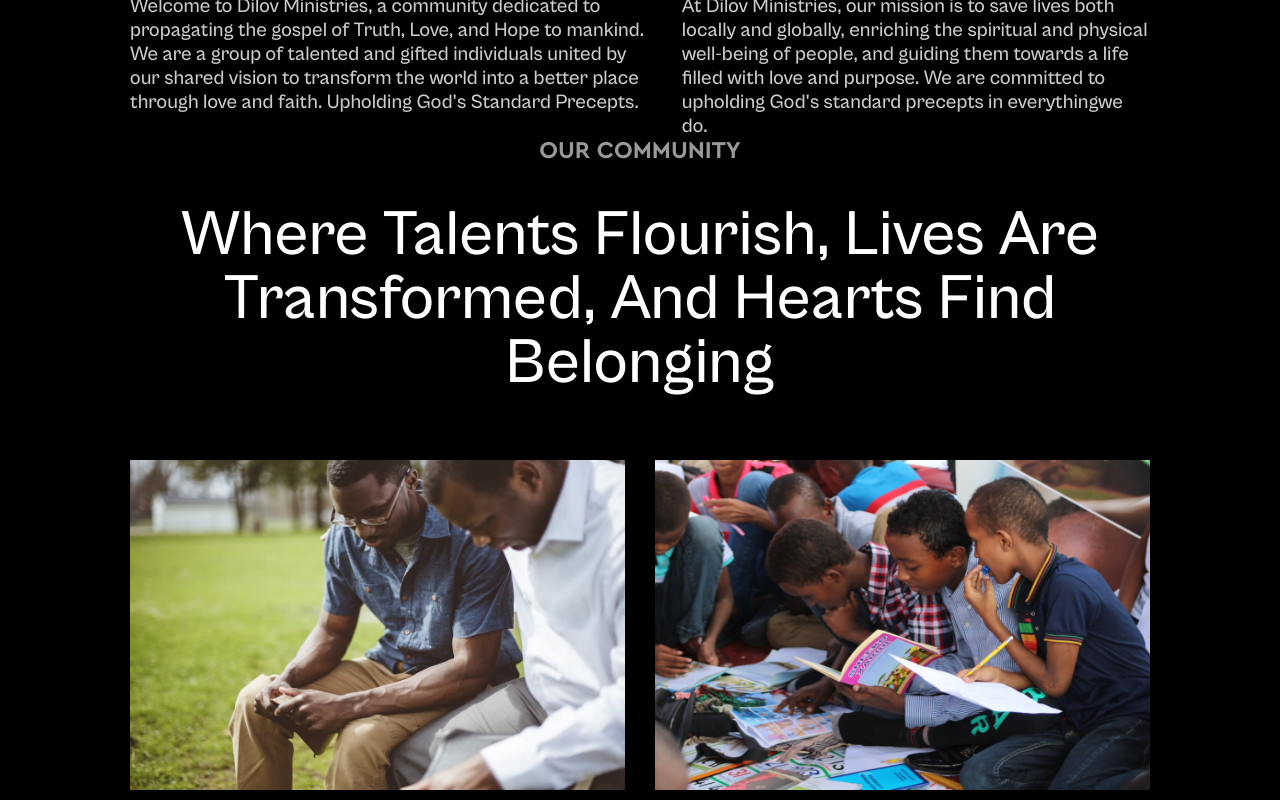
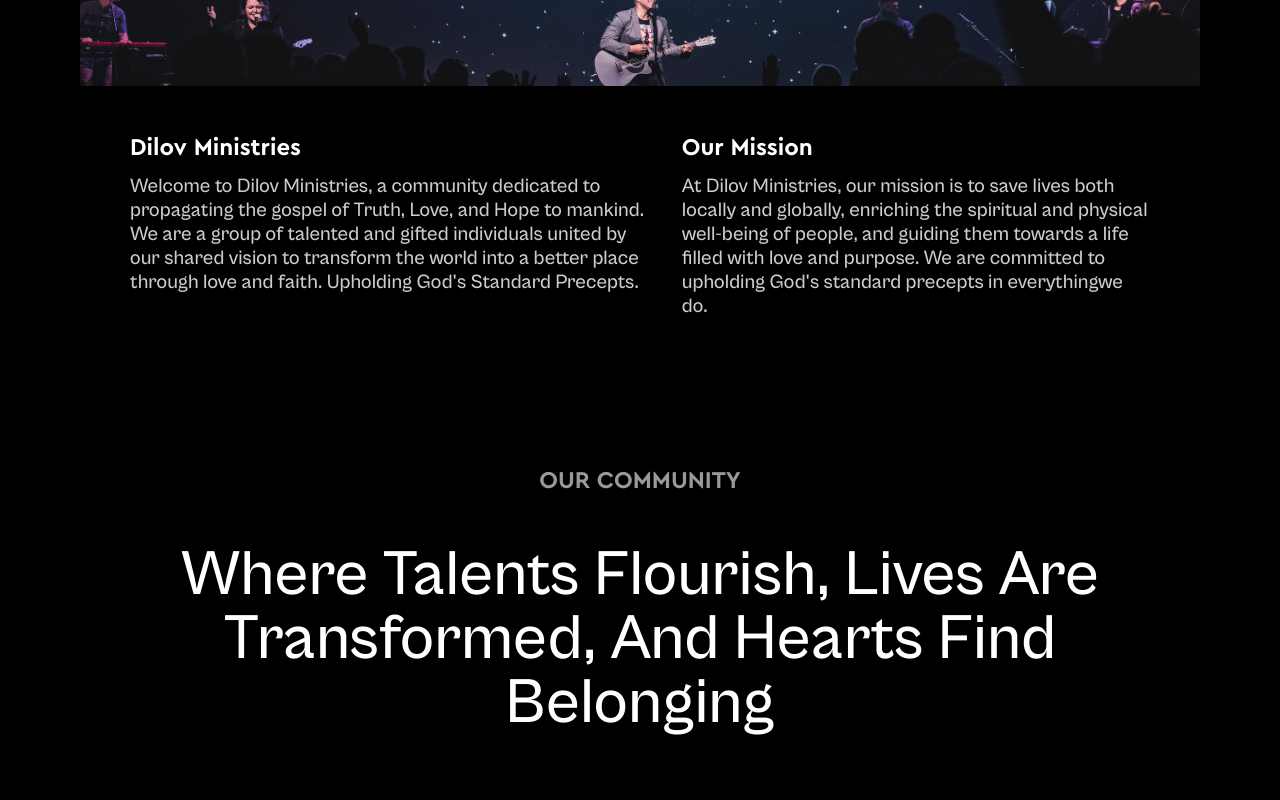
Before and after one commit to layefaa/dilovminsity.com, a Next.js app: page / in a window 1280 px wide. Shown: the part 1500-2300 px from the top of the page. Built offline with nearby package versions, Linux system fonts and the light colour scheme.

Commit message:
landing page desktop view- done

```diff
--- a/src/app/(website)/layout.tsx
+++ b/src/app/(website)/layout.tsx
@@ -13,7 +13,7 @@ export default function RootLayout({children,}: { children: React.ReactNode }) {
       <MenuContextProvider>
         <LazyMotion features={domAnimation}>
           <Header/>
-          <main className={`${CabinetGrotesk.className} leading-[120%] text-20 min-h-screen w-full  px-24 sm:px-40 md:px-48 lg:px-80`}>
+          <main className={`${CabinetGrotesk.className} mb-[15rem] leading-[120%] text-20 min-h-screen w-full  px-24 sm:px-40 md:px-48 lg:px-80`}>
             {children}
           </main>
           <Footer/>
--- a/src/app/(website)/page.tsx
+++ b/src/app/(website)/page.tsx
@@ -2,11 +2,11 @@ import {AboutChurch, Hero, OurCommunities, OurObjectives} from "@/components/tem
 
 export default function Home() {
   return (
-      <>
+      <div className={'flex flex-col gap-y-[15rem]'}>
         <Hero/>
         <AboutChurch/>
         <OurCommunities/>
         <OurObjectives/>
-      </>
+      </div>
   )
 }
--- a/src/components/atoms/NavLink.tsx
+++ b/src/components/atoms/NavLink.tsx
@@ -15,7 +15,7 @@ const NavLinks = ({route, name,clickEvent}: ILink) => {
         <m.div variants={childVariants}>
           <Link
               onClick={clickEvent}
-              className={`leading-[2.5rem] underline underline-offset-[1rem] hover:text-dm-primary-green text-24 ${currentRoute === route ? "text-dm-primary-green " : "text-dm-primary-white"}`}
+              className={`leading-[2.5rem] underline underline-offset-[1rem] hover:text-dm-primary-green text-32 ${currentRoute === route ? "text-dm-primary-green " : "text-dm-primary-white"}`}
               href={route}>
             {name}
           </Link>
--- a/src/components/organisms/FooterBar.tsx
+++ b/src/components/organisms/FooterBar.tsx
@@ -2,7 +2,7 @@ import {Socials} from "@/components/molecules";
 
 const FooterBar = () => {
   return (
-      <div className={'flex justify-between'}>
+      <div className={'flex justify-between text-16 text-dm-secondary-white'}>
         <div className={'inline-flex gap-10'}>
           <p>Copyright © 2023 Dilov Ministry</p>
           <p>Privacy Policy</p>
--- a/src/components/organisms/FooterLogoWithDetails.tsx
+++ b/src/components/organisms/FooterLogoWithDetails.tsx
@@ -14,11 +14,11 @@ const FooterLogoWithDetails = () => {
         <Link href={'/'} className={`relative h-[2rem] md:h-[3.5rem] aspect-[3.5] mb-[1rem] md:mb-[2rem]`}>
           <Logo/>
         </Link>
-        <div className={`flex flex-col gap-y-5`}>
+        <div className={`flex flex-col gap-y-[1.6rem] capitalize`}>
           <p>{aboutDilov.address}</p>
           <p>{aboutDilov.call_line}</p>
           <div>
-            <p>Service Time</p>
+            <p>Service Time:</p>
             <p>{aboutDilov.service_time}</p>
           </div>
         </div>
--- a/src/components/organisms/NavigationBox.tsx
+++ b/src/components/organisms/NavigationBox.tsx
@@ -3,7 +3,7 @@ import React from 'react';
 import {useMenuContext} from "@/context/MenuContext";
 import {AnimatePresence, m} from "framer-motion";
 import {childVariants, navBoxVariants, parentVariants} from "@/utils/motion";
-import {Links} from "@/components/molecules";
+import {Links, Socials} from "@/components/molecules";
 import {Button} from "@/components/atoms";
 // import {MorvaText} from "@/components/atoms";
 // import {cateyes_email, menuHeader, menuSubHeader, phone} from "@/constants";
@@ -58,7 +58,8 @@ const NavigationBox = () => {
                 <m.div
                     variants={childVariants}
                 >
-                  <Button label={'Send Us a Message'} type={'button'}/>
+
+                    <Socials/>
 
                   {/*<ContactUsButton/>*/}
                 </m.div>
--- a/src/components/templates/Footer.tsx
+++ b/src/components/templates/Footer.tsx
@@ -11,7 +11,7 @@ const Footer = () => {
           className={`bg-dm-primary-black text-dm-primary-white containerPaddingX flex flex-col pt-[8rem] pb-[4rem] md:pt-[12rem]  ${CabinetGrotesk.className}`}>
         <div className={'flex flex-col sm:flex-row sm:justify-between sm:items-center'}>
           <FooterLogoWithDetails/>
-          <div className={'flex gap-3'}>
+          <div className={'flex gap-3 w-2/3 justify-between items-center'}>
             {
               routes.map((link, i) => {
                 return (
@@ -34,6 +34,7 @@ const Footer = () => {
           {/*  /!*</m.p>*!/*/}
           {/*</div>*/}
         </div>
+        <hr className={'my-[4rem] border-red-50'}/>
         <FooterBar/>
       </footer>
   );
--- a/src/components/templates/OurCommunities.tsx
+++ b/src/components/templates/OurCommunities.tsx
@@ -7,10 +7,10 @@ const OurCommunities = () => {
   return (
       <div className={'defaultContentContainer px-0 md:px-[5rem]'}>
         <h2 className={`defaultHeader ${CeraPro.className} `}>{ourCommunity.header}</h2>
-        <h3 className={`defaultHeaderParagraph  mb-[2.5rem] `}>{ourCommunity.paragraph}</h3>
+        <h3 className={`defaultHeaderParagraph  mb-[3rem] `}>{ourCommunity.paragraph}</h3>
         <div className={'flex text-left px-0 gap-[3rem]'}>
           <div className={'w-1/2'}>
-            <div className={'relative  w-full aspect-[0.65] md:aspect-[1.5] mb-[2.5rem]'}>
+            <div className={'relative  w-full aspect-[0.65] md:aspect-[1.5] mb-[4rem]'}>
               <Image fill src={ourCommunity.img1} alt={''}/>
             </div>
 
@@ -18,7 +18,7 @@ const OurCommunities = () => {
             <p className={'defaultSectionParagraph'}>{ourCommunity.section1Paragraph}</p>
           </div>
           <div className={'w-1/2'}>
-            <div className={'relative  w-full aspect-[0.65] md:aspect-[1.5] mb-[2.5rem]'}>
+            <div className={'relative  w-full aspect-[0.65] md:aspect-[1.5] mb-[4rem]'}>
               <Image fill src={ourCommunity.img2} alt={''}/>
             </div>
             <h4 className={`defaultSectionHeader ${CeraPro.className}`}>{ourCommunity.section2Header}</h4>
--- a/src/components/templates/OurObjectives.tsx
+++ b/src/components/templates/OurObjectives.tsx
@@ -11,7 +11,7 @@ const OurObjectives = () => {
       <div className={'defaultContentContainer px-0 md:px-[5rem]'}>
         <h2 className={`defaultHeader ${CeraPro.className} `}>{ourObjectives.header}</h2>
         <h3 className={`defaultHeaderParagraph  mb-[2.5rem] `}>{ourObjectives.paragraph}</h3>
-        <div className={'grid grid-cols-2 grid-rows-9 gap-[5rem] text-left px-0 md:px-[15rem]'}>
+        <div className={'grid grid-cols-2 grid-rows-9 gap-[5rem] text-left px-0 md:px-[20rem]'}>
           <div className={`${image} `}>
             <Image fill src={ourObjectives.img1} alt={''}/>
           </div>
--- a/src/styles/globals.css
+++ b/src/styles/globals.css
@@ -105,5 +105,5 @@ h6 {
 }
 
 .defaultContentContainer {
-    @apply flex gap-y-[4rem] flex-col text-center;
+    @apply flex gap-y-[5rem] flex-col text-center;
 }
```
